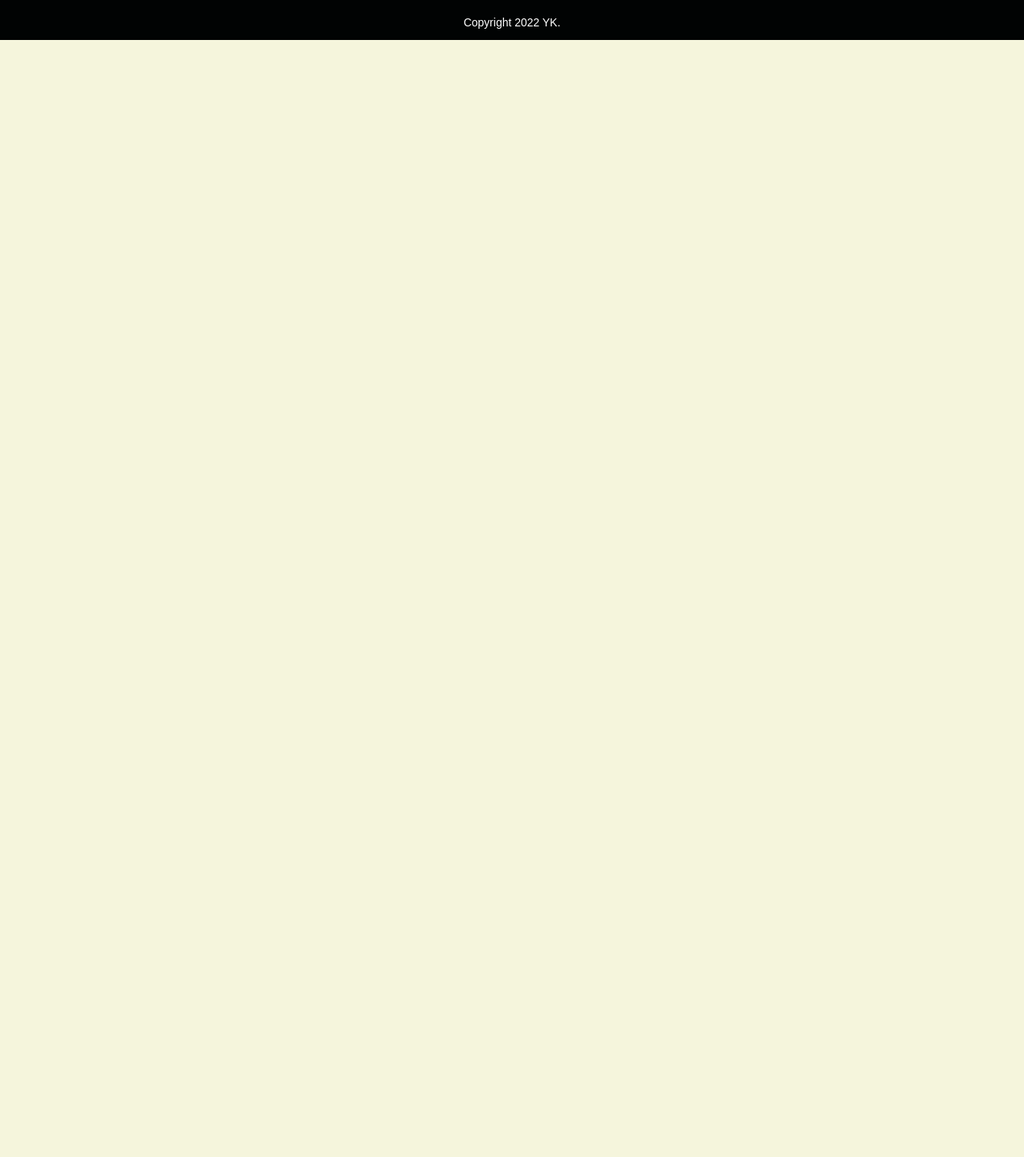
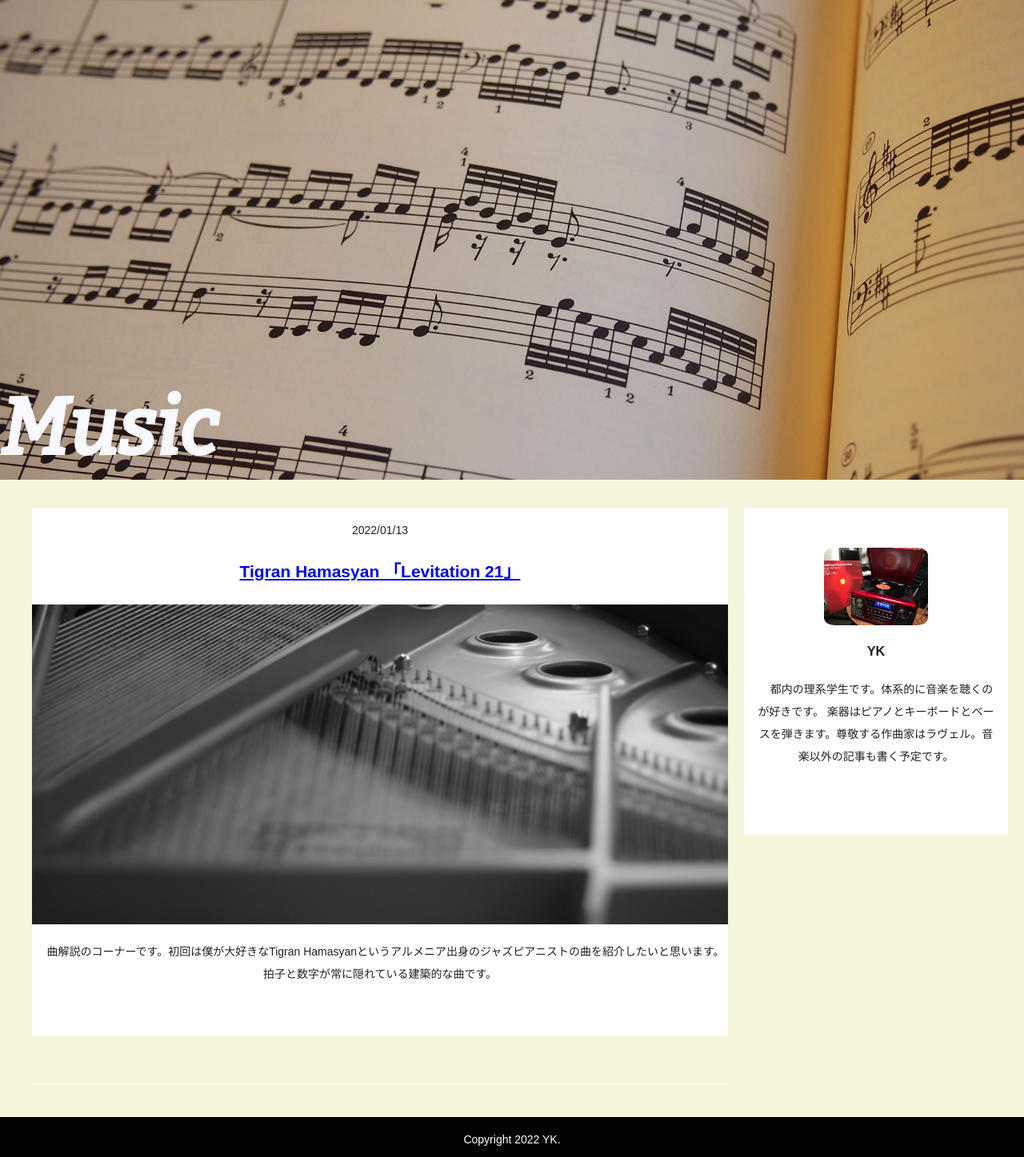
Before and after one commit to slp600kun/server_yk, a Flask app: page /Music in a window 1280 px wide. Shown: the part 104-1551 px from the top of the page at 80% size. Before the commit the page ends 154 px from the top, so only its background shows below. Run offline with Flask 2, Linux system fonts and the light colour scheme.

Commit message:
create article_location

```diff
--- a/main.py
+++ b/main.py
@@ -8,9 +8,9 @@ def index():
         title = 'index.html')
 
 @app.route('/Playlist')
-def Playlists():
+def Playlist():
     return render_template("Playlist.html", \
-        Playlists = True,
+        Playlist = True,
         title = 'Playlist.html')
 
 @app.route('/Music')
@@ -25,6 +25,17 @@ def Article():
         Article = True,
         title = 'Article.html')
 
+@app.route('/Levitation21')
+def Levitation21():
+    return render_template("Levitation21.html", \
+        Article = True,
+        title = 'Levitation21.html')
+
+@app.route('/Playlist01')
+def Playlist01():
+    return render_template("Playlist01.html", \
+        Article = True,
+        title = 'Playlist01.html')
 
 
 if __name__ == "__main__":
--- a/static/css/bodystyle.css
+++ b/static/css/bodystyle.css
@@ -93,7 +93,7 @@ aside div{
 
 
 .profile{
-  padding-bottom: 40px;
+  padding-bottom: 70px;
 }
 .profile img{
   width: 130px;
--- a/static/css/playlist.css
+++ b/static/css/title_Image.css
@@ -4,19 +4,30 @@
   box-sizing: border-box;
 }
 
-.title-1{
+.title-1, .title-2, .title-3{
     display: flex;
     flex-direction: column;
+    width:100%;
+    height:600px;
+    object-fit: cover;
 
-    background-image:url(image/Hiroshi\ Nagai.jpg);
     background-position: center;
     background-size: cover;
     background-repeat: no-repeat;
-    width:100%;
-    height:600px;
-    object-fit: cover;
 }
 
+/*画像の挿入*/
+.title-1{
+    background-image:url(image/Hiroshi\ Nagai.jpg);
+}
+
+.title-2{
+  background-image:url(image/grades-g40c9bc1e0_1920.jpg);
+}
+
+.title-3{
+  background-image:url(image/Hiroshi\ Nagai.jpg);
+}
 
 @font-face {
   font-family: 'myfont'; /* フォント名 */
@@ -31,5 +42,15 @@
     font-weight: bold;
     color:#F8F8FF;
     text-align: left;
-    top: 340px;
+    top: 325px;
 }
+
+.title-2 p{
+  position: relative;
+  font-size: 100px;
+  font-family: 'myfont', sans-serif;
+  font-weight: bold;
+  color:#F8F8FF;
+  text-align: left;
+  top: 325px;
+}
--- a/templates/Music.html
+++ b/templates/Music.html
@@ -1,5 +1,38 @@
 {%- extends "layout.html" %}
-
 {%- block content %}
 
-{%- endblock %}
+
+
+    <main id="main">
+
+        <div class="title-2">
+            <p>Music</p>
+        </div>
+        <div class="container">
+            <article>
+                <div class="articlebox wrap">
+                    <p>
+                        <time itemprop="datePublished">2022/01/13</time>
+                    </p>
+                    <!--　タイトル　-->
+                    <h2 class="title"><a href="Levitation21"> Tigran Hamasyan 「Levitation 21」</a></h2>
+                    <!-- サムネイル　-->
+                    <div itemprop="image" class="thumbnail">
+                        <a href="Levitation21" style="background-image:url(static/css/image/piano-g42074c8bc_1920.jpg);"></a>
+                    </div>
+                    <!--記事-->
+                    <p itemprop="description" class="discription">
+                        　曲解説のコーナーです。初回は僕が大好きなTigran Hamasyanというアルメニア出身のジャズピアニストの曲を紹介したいと思います。
+                        拍子と数字が常に隠れている建築的な曲です。
+                    </p>
+                </div>
+
+                <div class="articlebox nav_page">
+                </div>
+            </article>
+            {% include "aside.html" %}
+        </div>
+
+    </main>
+
+    {%- endblock %}
--- /dev/null
+++ b/templates/aside.html
@@ -0,0 +1,9 @@
+<aside id="sidebar">
+    <!--プロフィール-->
+    <div class="articlebox profile">
+        <img src="static/css/image/profile.JPEG" class=img_circle>
+        <h3>YK</h3>
+        <p>　都内の理系学生です。体系的に音楽を聴くのが好きです。
+            楽器はピアノとキーボードとベースを弾きます。尊敬する作曲家はラヴェル。音楽以外の記事も書く予定です。</p>
+    </div>
+</aside>
--- a/templates/layout.html
+++ b/templates/layout.html
@@ -6,6 +6,7 @@
         <link rel="stylesheet" href="static/css/headerstyle.css">
         <link rel="stylesheet" href="static/css/bodystyle.css">
         <link rel="stylesheet" href="static/css/footerstyle.css">
+        <link rel="stylesheet" href="static/css/title_Image.css">
 
         <script src="http://ajax.googleapis.com/ajax/libs/jquery/3.6.0/jquery.min.js"></script>
         <script src="static/JS/template.js"></script>
```
Also changed, not shown: templates/Levitation21.html (added, +15 -0 lines), templates/Playlist.html (+3 -12 lines), templates/Playlist01.html (added, +15 -0 lines), static/css/image/grades-g40c9bc1e0_1920.jpg (added), static/css/image/piano-g42074c8bc_1920.jpg (added).
